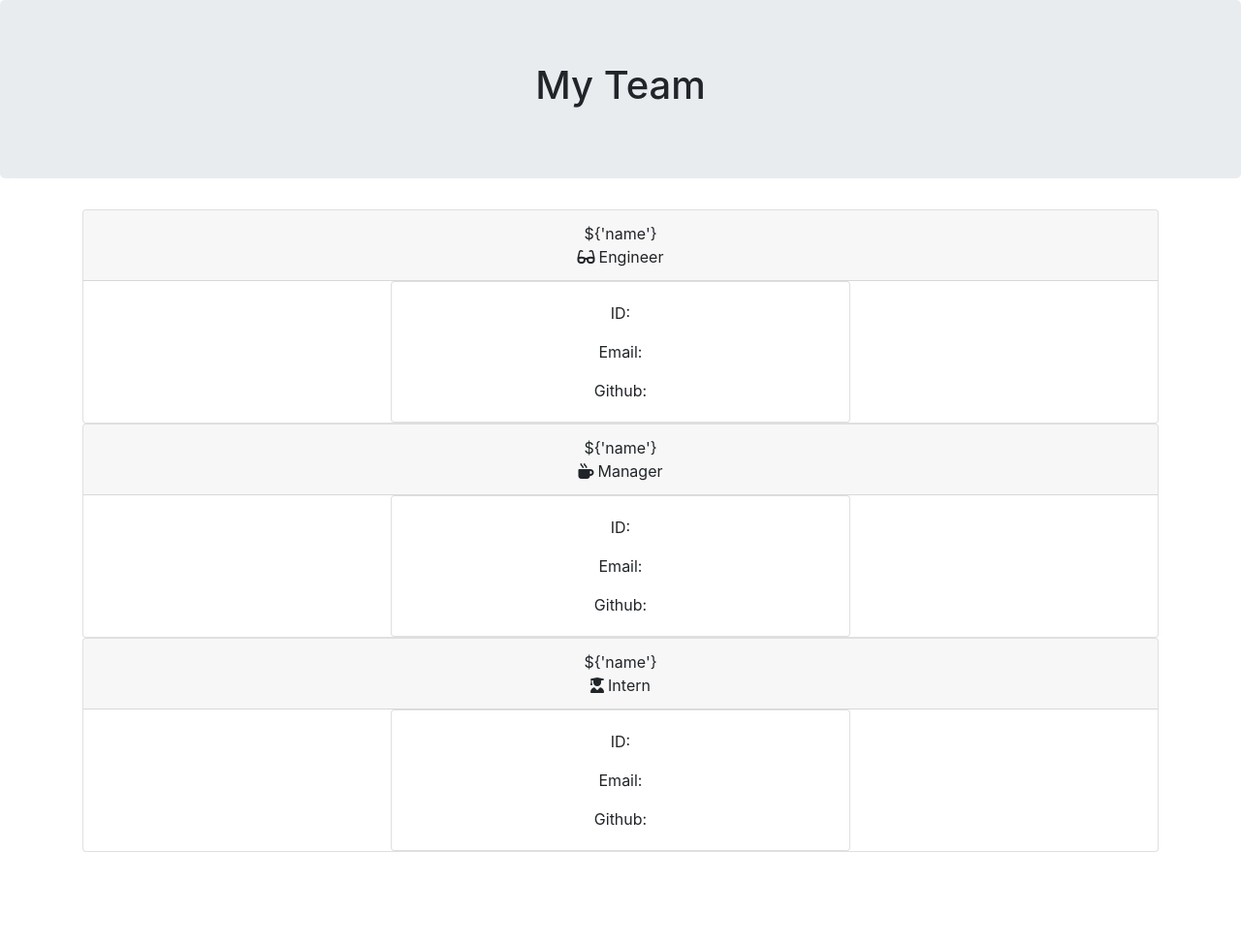
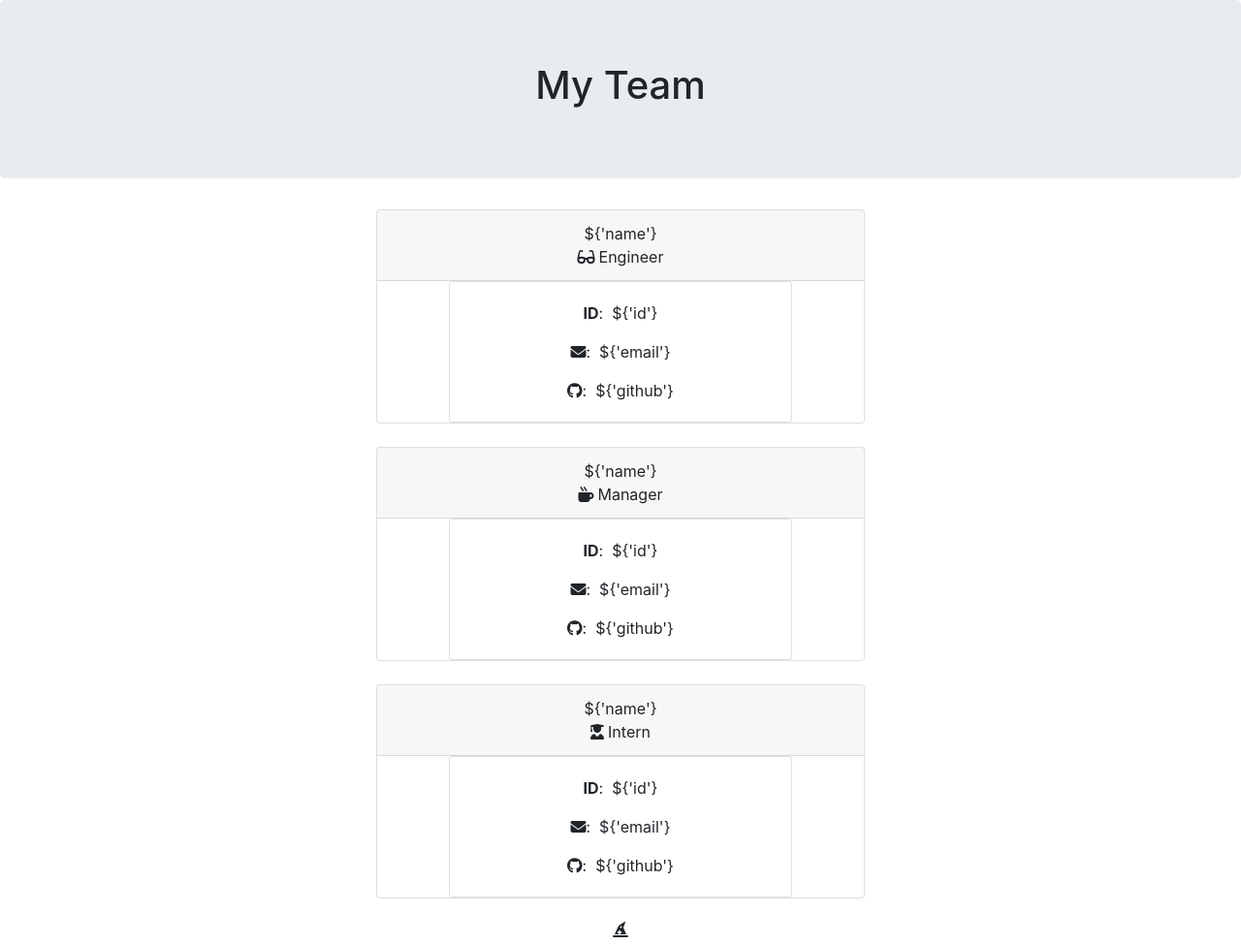
Before and after one commit to jamesdcraine/JChomework8, a website: page templates/index.html in a window 1280 px wide. Shown: the whole page at 97% size. Before the commit the page ends 879 px from the top, so only its background shows below. Drawn offline with nearby package versions, Linux system fonts and the light colour scheme.

Commit message:
Update index.html

```diff
--- a/templates/index.html
+++ b/templates/index.html
@@ -18,55 +18,59 @@
         <h1 class="text-center">My Team</h1>
     </div>
 
-    <div class="container" style="text-align: center;">
+    <div class="container col-5" style="text-align: center;">
     <section class="card">
         <div class="card-header">
             <div>${'name'}</div>
             <div><i class="fas fa-glasses">&nbsp</i>Engineer</div>
         </div>
         <div class="row justify-content-center">
-            <div class="card col-5">
+            <div class="card col-8">
         <div class="card-body">
-            <p class="card-text">ID:</p>
-            <p class="card-text">Email:</p>
-            <p class="card-text">Github:</p>
+            <p class="card-text"><b>ID</b>:&nbsp ${'id'}</p>
+            <p class="card-text"><i class="fas fa-envelope"></i>:&nbsp ${'email'}</p>
+            <p class="card-text"><i class="fab fa-github"></i>:&nbsp ${'github'}</p>
         </div>
     </section>
         </div></div></div>
+        <br>
 
-    <div class="container" style="text-align: center;">
+    <div class="container col-5" style="text-align: center;">
         <section class="card">
             <div class="card-header">
                 <div>${'name'}</div>
                 <div><i class="fas fa-mug-hot">&nbsp</i>Manager</div>
             </div>
             <div class="row justify-content-center">
-                <div class="card col-5">
+                <div class="card col-8">
             <div class="card-body">
-                <p class="card-text">ID:</p>
-                <p class="card-text">Email:</p>
-                <p class="card-text">Github:</p>
+                <p class="card-text"><b>ID</b>:&nbsp ${'id'}</p>
+                <p class="card-text"><i class="fas fa-envelope"></i>:&nbsp ${'email'}</p>
+                <p class="card-text"><i class="fab fa-github"></i>:&nbsp ${'github'}</p>
             </div>
         </section>
             </div></div></div>
+            <br>
 
-    <div class="container" style="text-align: center;">
+        <div class="container col-5" style="text-align: center;">
         <section class="card">
             <div class="card-header">
                 <div>${'name'}</div>
                 <div><i class="fas fa-user-graduate">&nbsp</i>Intern</div>
             </div>
             <div class="row justify-content-center">
-                <div class="card col-5">
+                <div class="card col-8">
             <div class="card-body">
-                <p class="card-text">ID:</p>
-                <p class="card-text">Email:</p>
-                <p class="card-text">Github:</p>
+                <p class="card-text"><b>ID</b>:&nbsp ${'id'}</p>
+                <p class="card-text"><i class="fas fa-envelope"></i>:&nbsp ${'email'}</p>
+                <p class="card-text"><i class="fab fa-github"></i>:&nbsp ${'github'}</p>
             </div>
         </section>
             </div></div></div>
-
-
-
+<br>
+<div class="row justify-content-center">
+    <i class="fas fa-hat-wizard" style="text-align: center;"></i>
+    <br>
+</div>
     </body>
     </html>
```
